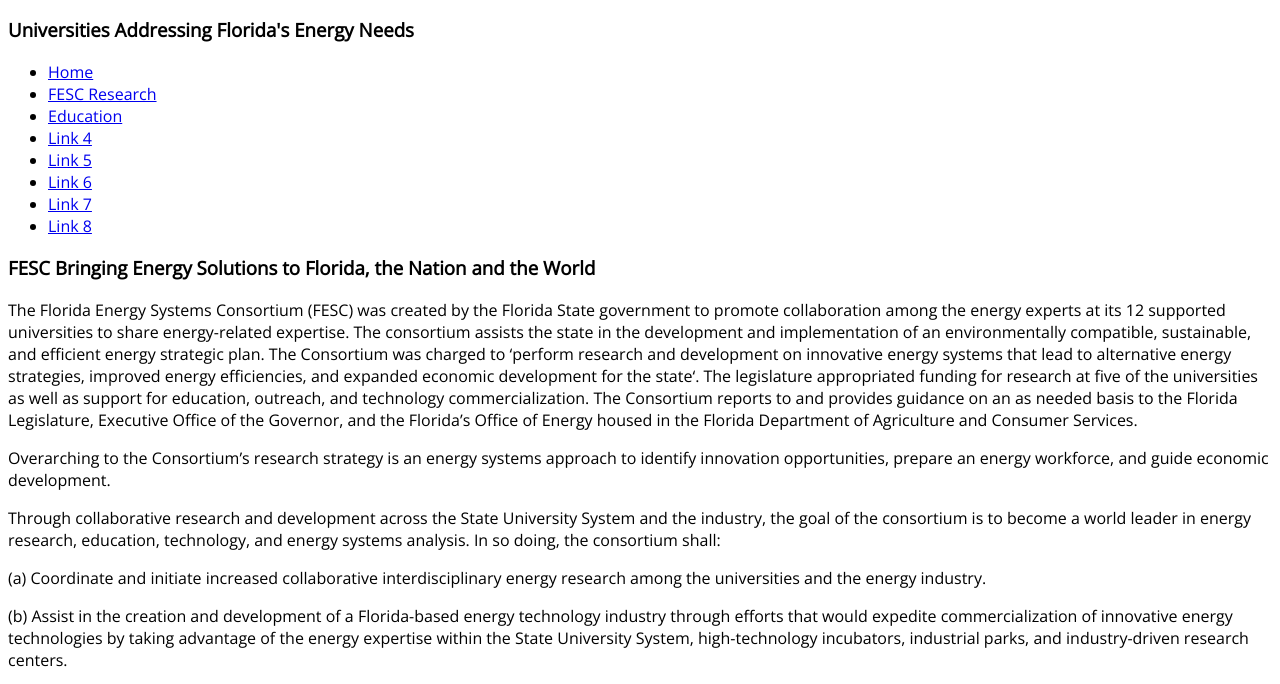
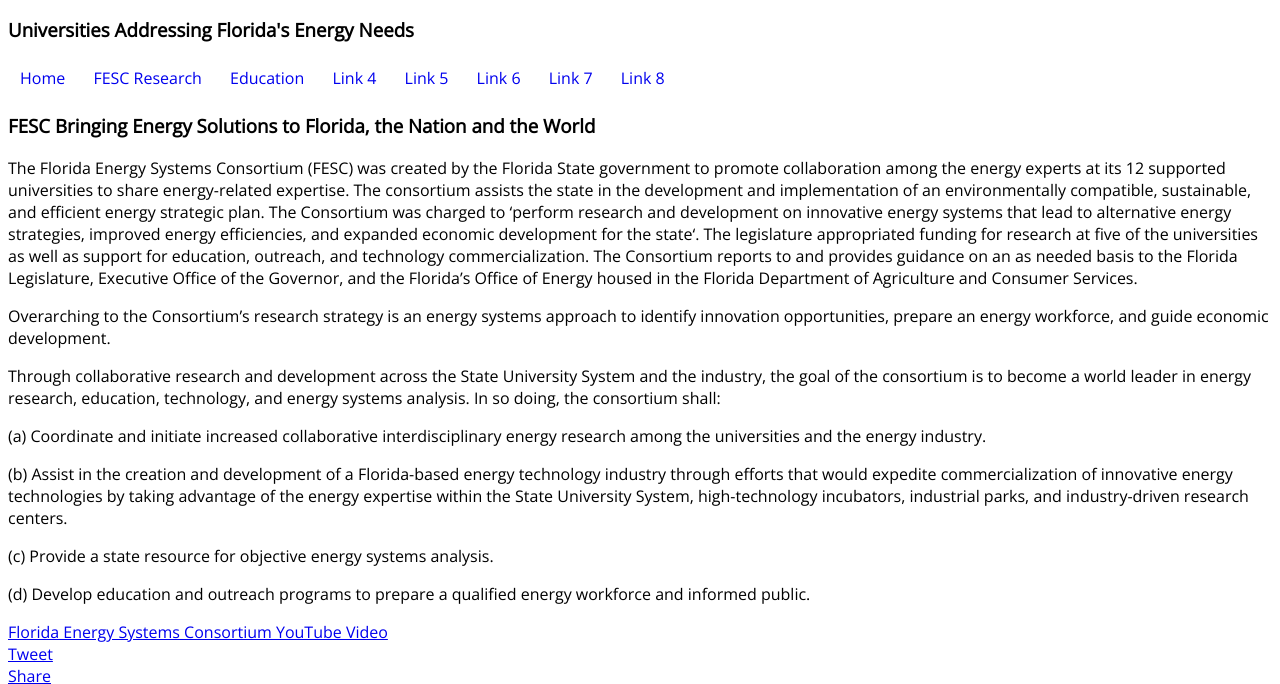
Before and after one commit to alanportugal/FE-RWD, a plain HTML site: page index.html in a window 1280 px wide. Shown: the part 56-740 px from the top of the page. Drawn offline with nearby package versions, Linux system fonts and the light colour scheme.

Commit message:
changed nav links and used nested structure within scss

```diff
--- a/css/stylesheet.scss
+++ b/css/stylesheet.scss
@@ -5,3 +5,19 @@ body {
 	background-color: $bgcolor;
 	font-family: $google-font, sans-serif;
 }
+
+nav {
+  ul {
+    margin: 0;
+    padding: 0;
+    list-style: none;
+  }
+
+  li { display: inline-block; }
+
+  a {
+    display: block;
+    padding: 6px 12px;
+    text-decoration: none;
+  }
+}
```
Also changed, not shown: css/stylesheet.css, 1 other file.
